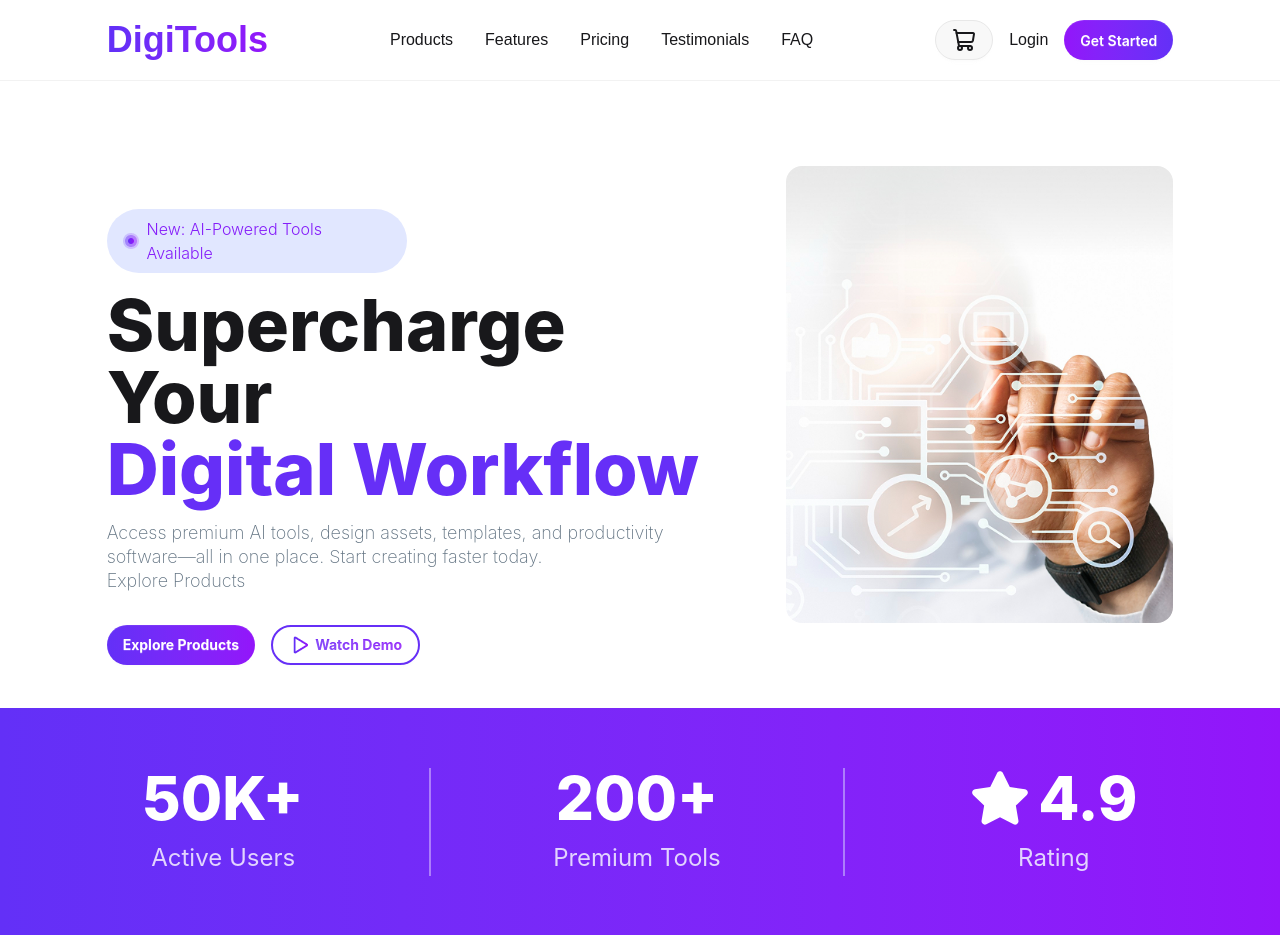
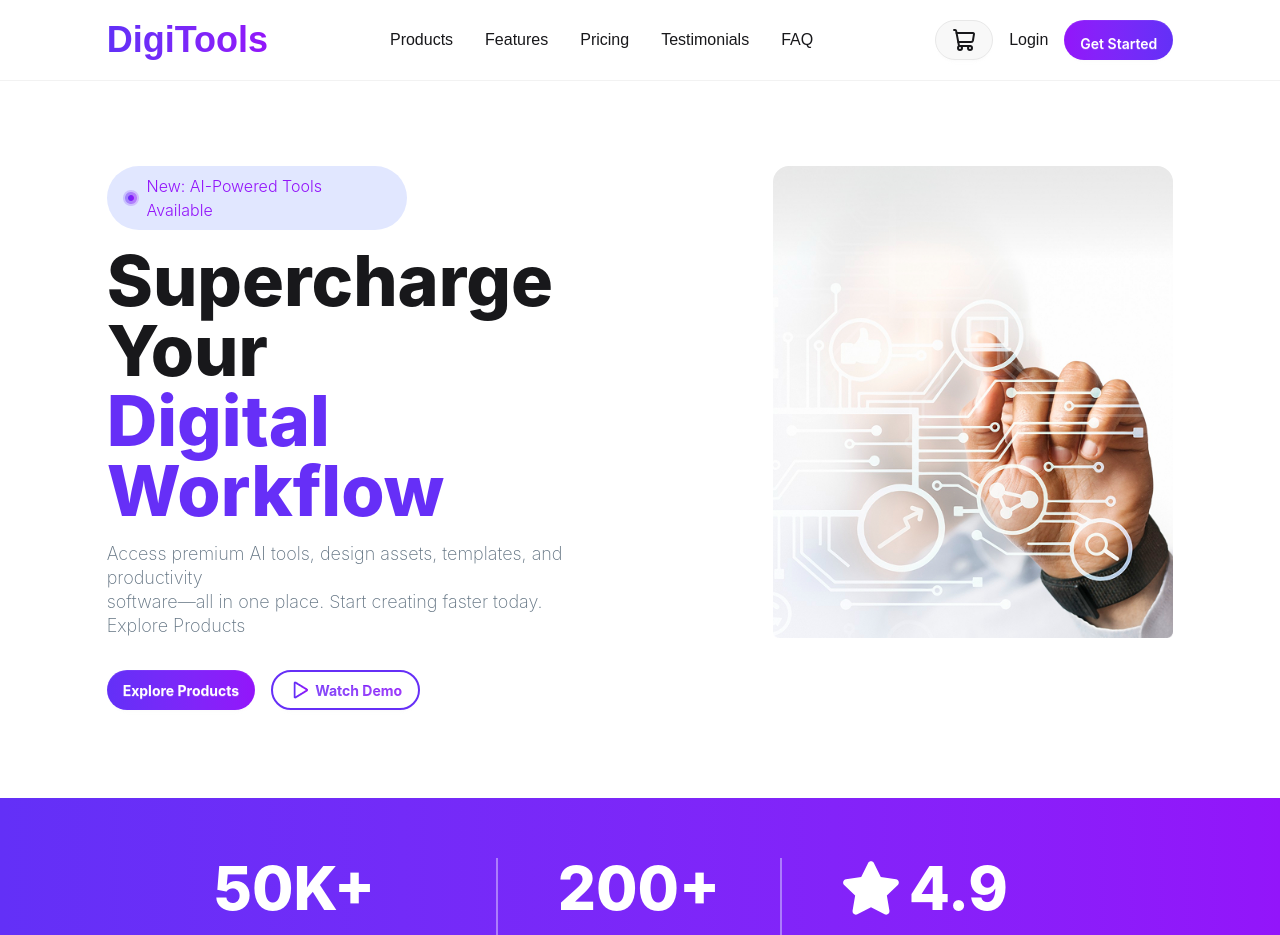
Before and after one commit to marufhossain4297/DigiTools, a React (Vite) app: page / in a window 1280 px wide. Shown: the top 935 px of the page. Built offline with nearby package versions, Linux system fonts and the light colour scheme.

Commit message:
Rexponsive

```diff
--- a/src/App.jsx
+++ b/src/App.jsx
@@ -24,11 +24,15 @@ function App() {
       <Banner />
       <Review />
       <PremiumCard />
-      <Suspense fallback={<span className="loading loading-spinner loading-xl"></span>}>
+      <Suspense fallback={
+         <div className=' flex justify-center items-center w-full my-30'>
+          <span className="loading loading-spinner loading-xl"></span>
+          </div>
+        }>
         <Cards data={data} />
       </Suspense>
       <Account />
-      <Suspense fallback={<span className="loading loading-spinner loading-xl"></span>}>
+      <Suspense>
         <Pricings pricingData={pricingData}></Pricings>
       </Suspense>
       <WorkFlow />
--- a/src/components/account/Account.jsx
+++ b/src/components/account/Account.jsx
@@ -11,7 +11,7 @@ const Account = () => {
                     <h1 className='text-5xl font-bold mb-4'>Get Started in 3 Steps</h1>
                     <p className='text-[#627382] mb-10'>Start using premium digital tools in minutes, not hours.</p>
                 </div>
-                <div className='grid grid-cols-3 gap-8'>
+                <div className='grid grid-cols-1 md:grid-cols-2 lg:grid-cols-3 gap-8'>
 
                     <div className='bg-white rounded-3xl shadow-sm'>
                         <span className='px-3.5 left-82 top-4 py-2.5 flex float-end mr-4 mt-4 rounded-4xl bg-linear-to-r from-[#6330F7] to-[#9315FA] text-white font-semibold text-right'>01</span>
--- a/src/components/banner/Banner.jsx
+++ b/src/components/banner/Banner.jsx
@@ -6,14 +6,14 @@ import Play from '../../../image/Play.png';
 const Banner = () => {
     return (
         <div>
-            <div className='flex w-10/12 mx-auto gap-15 justify-center'>
-                <div className='self-center'>
-                    <div className='flex gap-2 text-[#851DF9] font-light items-center bg-[#e1e7ffFF] px-4 py-2 rounded-4xl mb-4 w-75'>
+            <div className='grid grid-cols-1 md:grid-cols-2 w-10/12 mx-auto justify-items-end'>
+                <div className='self-center mb-22'>
+                    <div className='flex gap-2 text-[#9315FA] font-light items-center bg-[#E1E7FF] px-4 py-2 rounded-4xl mb-4 w-75'>
                         <span><img src={cercleIimage} alt="" /></span>
                         <p>New: AI-Powered Tools Available</p>
                     </div>
 
-                    <h1 className='text-[72px] font-extrabold leading-none mb-4'>Supercharge Your <br /> <span className='bg-[#662FF7] bg-clip-text text-transparent'>Digital Workflow</span></h1>
+                    <h1 className='text-[50px] lg:text-[70px] font-extrabold leading-none mb-4'>Supercharge Your <br className='hidden lg:block'/> <span className='bg-[#662FF7] bg-clip-text text-transparent'>Digital Workflow</span></h1>
 
                     <p className='text-[#627382] text-[18px] font-extralight leading-6 mb-8'>Access premium AI tools, design assets, templates, and productivity <br /> software—all in one place. Start creating faster today. <br /> Explore Products</p>
 
@@ -24,7 +24,7 @@ const Banner = () => {
                     </div>
 
                 </div>
-                <div className="hover-3d cursor-pointer mb-21.25">
+                <div className="hover-3d cursor-pointer mb-22">
                     <figure className="max-w-100 rounded-2xl">
                         <img src={bannerImage} alt="" />
                     </figure>
--- a/src/components/footer/Footer.jsx
+++ b/src/components/footer/Footer.jsx
@@ -6,13 +6,13 @@ import { BsInstagram } from "react-icons/bs";
 const Footer = () => {
     return (
         <div className='bg-[#101727] text-white'>
-            <div className='flex w-10/12 mx-auto pt-30 pb-20 gap-12 justify-center'>
-                <div className=''>
+            <div className='grid md:grid-cols-2 w-10/12 mx-auto pt-30 pb-20 justify-center'>
+                <div className='w-87.5'>
                     <h1 className='text-5xl font-bold'>DigiTools</h1>
-                    <p className='w-87.5 text-[#CFD1D4] font-extralight mt-4'>Premium digital tools for creators, <br /> professionals, and businesses. Work smarter <br /> with oursuite of powerful tools.</p>
+                    <p className='text-[#CFD1D4] font-extralight mt-4 mb-6'>Premium digital tools for creators, <br /> professionals, and businesses. Work smarter <br /> with oursuite of powerful tools.</p>
                 </div>
-                <div className='grid grid-cols-4 gap-30 justify-between'>
-                    <div>
+                <div className='grid grid-cols-1 md:grid-cols-2 lg:grid-cols-4 justify-between'>
+                    <div className='mb-9'>
                         <h2 className='text-xl font-medium'>Product</h2>
                         <ul className='text-[#CFD1D4] font-extralight space-y-4 mt-4'>
                             <li><a href="/">Features</a></li>
@@ -21,7 +21,7 @@ const Footer = () => {
                             <li><a href="/">Integrations</a></li>
                         </ul>
                     </div>
-                    <div>
+                    <div className='mb-9'>
                         <h2 className='text-xl font-medium'>Company</h2>
                         <ul className='text-[#CFD1D4] font-extralight space-y-4 mt-4'>
                             <li><a href="/">About</a></li>
@@ -30,7 +30,7 @@ const Footer = () => {
                             <li><a href="/">Press</a></li>
                         </ul>
                     </div>
-                    <div>
+                    <div className='mb-9'>
                         <h2 className='text-xl font-medium'>Resources</h2>
                         <ul className='text-[#CFD1D4] font-extralight space-y-4 mt-4'>
                             <li><a href="/">Documentation</a></li>
@@ -39,16 +39,16 @@ const Footer = () => {
                             <li><a href="/">Contact</a></li>
                         </ul>
                     </div>
-                    <div>
+                    <div className='mb-9'>
                         <h2 className='text-xl font-medium mb-4'>Social Links</h2>
                         <div className='flex text-black gap-3'>
-                            <span className='bg-white p-2.5 rounded-4xl cursor-pointer'>
+                            <span className='btn py-2.5 px-3 shadow-none bg-white rounded-4xl cursor-pointer'>
                                 <BsInstagram />
                             </span>
-                            <span className='bg-white p-2.5 rounded-4xl cursor-pointer'>
+                            <span className='btn py-2.5 px-3 shadow-none bg-white p-2.5 rounded-4xl cursor-pointer'>
                                 <FaFacebookSquare />
                             </span>
-                            <span className='bg-white p-2.5 rounded-4xl cursor-pointer'>
+                            <span className='btn py-2.5 px-3 shadow-none bg-white p-2.5 rounded-4xl cursor-pointer'>
                                 <FaXTwitter />
                             </span>
                         </div>
@@ -56,9 +56,9 @@ const Footer = () => {
                 </div>
             </div>
             <div className="border-b border-[#3B414E] w-10/12 mx-auto justify-center"></div>
-            <div className='flex justify-between w-10/12 mx-auto pb-8  pt-8 text-[#858890] font-light justify-center'>
-                <p>© 2026 Digitools. All rights reserved.</p>
-                <div className='flex gap-8'>
+            <div className='md:flex justify-between w-10/12 mx-auto pb-8  pt-8 text-[#858890] font-light'>
+                <p className='mb-6'>© 2026 Digitools. All rights reserved.</p>
+                <div className='grid grid-cols-1 lg:grid-cols-4 gap-8'>
                     <p>Privacy</p>
                     <p>Policy</p>
                     <p>Terms of Service</p>
--- a/src/components/navBar/NavBar.jsx
+++ b/src/components/navBar/NavBar.jsx
@@ -9,7 +9,7 @@ const NavBar = () => {
                     <h1 className='text-4xl bg-linear-to-r from-[#6130F7] to-[#9315FA] bg-clip-text text-transparent font-bold'>DigiTools</h1>
                 </div>
                 <div>
-                    <ul className='flex gap-8'>
+                    <ul className='lg:flex gap-8 hidden'>
                         <li><a href="/">Products</a></li>
                         <li><a href="/">Features</a></li>
                         <li><a href="/">Pricing</a></li>
@@ -19,8 +19,8 @@ const NavBar = () => {
                 </div>
                 <div className='flex gap-4 items-center'>
                     <span className='btn rounded-full'><ShoppingCart/></span>
-                    <button><a href="/">Login</a></button>
-                    <button className='inter btn border-none bg-linear-to-l from-[#6330F7] to-[#9315FA] px-4 py-[12.5px] rounded-[10000px] text-white font-semibold'>Get Started</button>
+                    <button className='hidden md:block'><a href="/">Login</a></button>
+                    <button className='hidden md:block inter btn border-none bg-linear-to-l from-[#6330F7] to-[#9315FA] px-4 py-[12.5px] rounded-[10000px] text-white font-semibold'>Get Started</button>
                 </div>
             </div>
         </div>
--- a/src/components/premiumCard/Card.jsx
+++ b/src/components/premiumCard/Card.jsx
@@ -2,7 +2,7 @@
 const Card = ({ dataDetails }) => {
     return (
         <div>
-            <div className="card w-96 bg-base-100 border border-[#F2F2F2] shadow-sm rounded-3xl">
+            <div className="card bg-base-100 border border-[#F2F2F2] shadow-sm rounded-3xl">
                 <div className="card-body justify-center">
                     <div className="flex justify-between">
                         <img className="px-3.5 py-3.5 z-50 rounded-full border border-[#F2F2F2]" src={dataDetails.icon} alt="" />
--- a/src/components/premiumCard/Cards.jsx
+++ b/src/components/premiumCard/Cards.jsx
@@ -4,7 +4,7 @@ import Card from './Card';
 const Cards = ({data}) => {
     const datas = use(data)
     return (
-        <div className='grid grid-cols-3 max-w-7xl gap-6 mx-auto w-10/12 pb-30'>
+        <div className='grid md:grid-cols-2 grid-cols-1 lg:grid-cols-3 max-w-7xl gap-6 mx-auto w-10/12 pb-30'>
             {
                 datas.map(dataDetails => <Card key={dataDetails.id} dataDetails={dataDetails}></Card> )
             }
--- a/src/components/pricing/Pricing.jsx
+++ b/src/components/pricing/Pricing.jsx
@@ -4,7 +4,7 @@ const Pricing = ({ pricing }) => {
     console.log(pricing)
     return (
         <div>
-            <div className={`card w-96 shadow-sm rounded-3xl border border-[#F2F2F2] ${pricing.buyNowButton === 'Start Pro Trial' ? 'bg-linear-to-r from-[#6330F7] to-[#9315FA] text-white' : 'bg-transparent'} relative mb-30`}>
+            <div className={`card shadow-sm rounded-3xl border border-[#F2F2F2] ${pricing.buyNowButton === 'Start Pro Trial' ? 'bg-linear-to-r from-[#6330F7] to-[#9315FA] text-white' : 'bg-transparent'} relative mb-30`}>
                 <div className="card-body">
                     {pricing.tagType === 'Most Popular' ? <span className="badge absolute border-none left-33.5 badge-warning badge-md py-4 -top-4 px-3 bg-[#FEF3C6] rounded-4xl text-[#BB4D00]"> <LuCrown />{pricing.tagType}</span> : ''}
                     <div className="">
--- a/src/components/review/Review.jsx
+++ b/src/components/review/Review.jsx
@@ -5,24 +5,20 @@ const Review = () => {
     return (
         <div>
             <div className='text-white bg-linear-to-r from-[#6330F7] to-[#9315FA] py-15 justify-center'>
-                <div className='flex justify-center w-10/12 mx-auto'>
-                    <div className='justify-items-center'>
-                        <h1 className='font-extrabold text-6xl px-31.25 mb-3'>50K+</h1>
-                        <p className='text-[24px] text-[#E2D4FE]'>Active Users</p>
+                <div className='grid grid-cols-1 md:grid-cols-2 lg:grid-cols-3 items-center justify-center w-8/12 mx-auto'>
+                    <div className='justify-items-center text-center flex flex-col md:border-r-2 border-[#AC7DFB] pr-30'>
+                        <h1 className='font-extrabold text-6xl px-31.25 mb-3 self-center'>50K+</h1>
+                        <p className='text-[24px] text-[#E2D4FE] font-light mb-10 lg:mb-0'>Active Users</p>
                     </div>
 
-                    <div className="border-l-2 border-[#AC7DFB]"></div>
-
-                    <div className='justify-items-center'>
-                        <h1 className='font-extrabold text-6xl px-31.25 mb-3'>200+</h1>
-                        <p className='text-[24px] text-[#E2D4FE]'>Premium Tools</p>
+                    <div className='justify-items-center flex text-center flex-col lg:border-r-2 border-[#AC7DFB]'>
+                        <h1 className='font-extrabold text-6xl px-31.25 mb-3 self-center'>200+</h1>
+                        <p className='text-[24px] text-[#E2D4FE] font-light mb-10 lg:mb-0'>Premium Tools</p>
                     </div>
 
-                    <div className="border-l-2 border-[#AC7DFB]"></div>
-
-                    <div className='justify-items-center'>
-                        <h1 className='font-extrabold text-6xl px-31.25 flex gap-2 mb-3'><FaStar /> 4.9</h1>
-                        <p className='text-[24px] text-[#E2D4FE]'>Rating</p>
+                    <div className='justify-items-center flex text-center flex-col'>
+                        <h1 className='font-extrabold text-6xl px-31.25 flex gap-2 mb-3 self-center'><FaStar /> 4.9</h1>
+                        <p className='text-[24px] text-[#E2D4FE] font-light'>Rating</p>
                     </div>
                 </div>
             </div>
```
